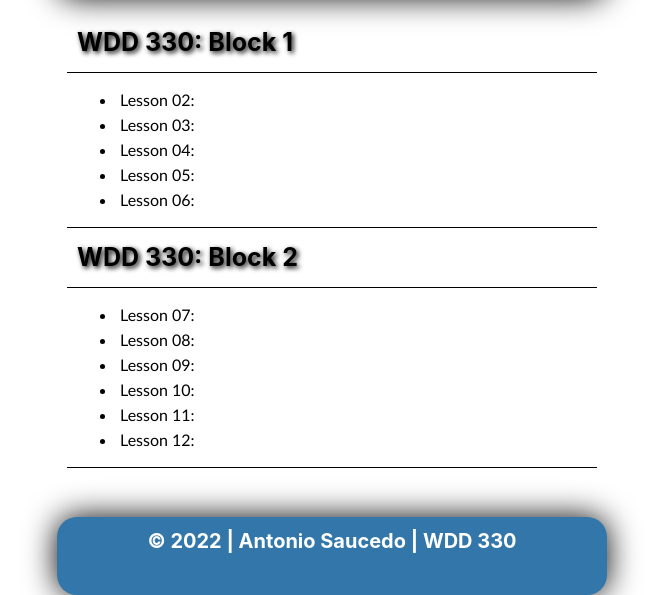
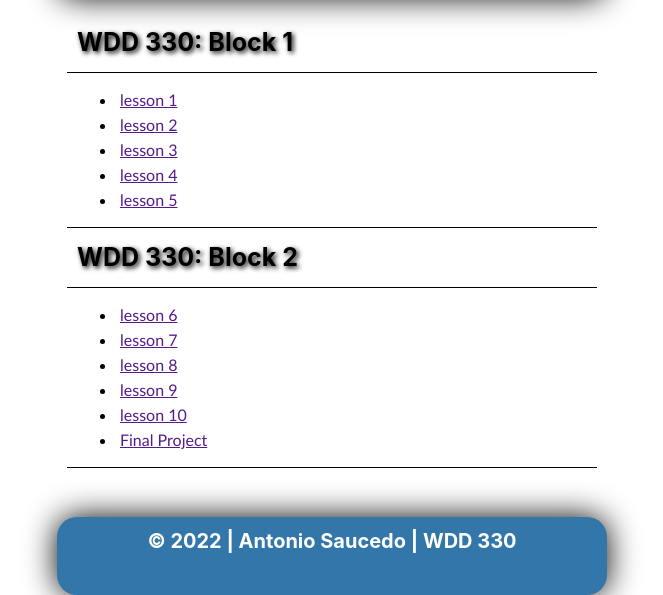
Before and after one commit to Antonio-Saucedo/wdd-330, a plain HTML site: page index.html in a window 1280 px wide. Shown: the part 205-800 px from the top of the page, without its empty margins (308-971 px from the left). Drawn offline with Linux system fonts and the light colour scheme.

Commit message:
JSON fix

```diff
--- a/index.html
+++ b/index.html
@@ -21,20 +21,9 @@
     <main>
         <h2>WDD 330: Block 1</h2>
         <ol id="block1">
-            <li>Lesson 02: </li>
-            <li>Lesson 03: </li>
-            <li>Lesson 04: </li>
-            <li>Lesson 05: </li>
-            <li>Lesson 06: </li>
         </ol>
         <h2>WDD 330: Block 2</h2>
         <ol id="block2">
-            <li>Lesson 07: </li>
-            <li>Lesson 08: </li>
-            <li>Lesson 09: </li>
-            <li>Lesson 10: </li>
-            <li>Lesson 11: </li>
-            <li>Lesson 12: </li>
         </ol>
     </main>
     <footer>
--- a/js/main.js
+++ b/js/main.js
@@ -1,32 +1,25 @@
 const URL = "https://antonio-saucedo.github.io/wdd-330/json/project-list.json";
 
-const block1 = document.getElementById("block1");
-const block2 = document.getElementById("block2");
+const displayBlock1 = document.getElementById("block1");
+const displayBlock2 = document.getElementById("block2");
 let num = 1;
 
 function buildProjectList(info) {
   let data = info.projects;
-  data.forEach((block) => {
-    block.forEach((item) => {
+  data.forEach((project) => {
     let li = document.createElement("li");
     let a = document.createElement("a");
 
-      if (num == 1) {
-        a.setAttribute("href", `${block1.link}`);
-        a.innerHTML = `${block1.lesson}`;
-      } else {
-        a.setAttribute("href", `${block2.link}`);
-        a.innerHTML = `${block2.lesson}`;
-      }
+    a.setAttribute("href", `${project.link}`);
+    a.innerHTML = `${project.lesson}`;
 
     li.appendChild(a);
-      if (num == 1) {
-        block1.append(li);
+    if (num < 6) {
+      displayBlock1.append(li);
     } else {
-        block2.append(li);
+      displayBlock2.append(li);
     }
     num++;
-    });
   });
 }
 
--- a/json/project-list.json
+++ b/json/project-list.json
@@ -1,7 +1,5 @@
 {
     "projects": [
-        {
-            "block1": [
         {
             "lesson": "lesson 1",
             "link": ""
@@ -25,9 +23,7 @@
         {
             "lesson": "lesson 6",
             "link": ""
-                }
-            ],
-            "block2": [
+        },
         {
             "lesson": "lesson 7",
             "link": ""
@@ -50,5 +46,3 @@
         }
     ]
 }
-    ]
-}
```
Lines whose indentation alone changed are shown as unchanged.
